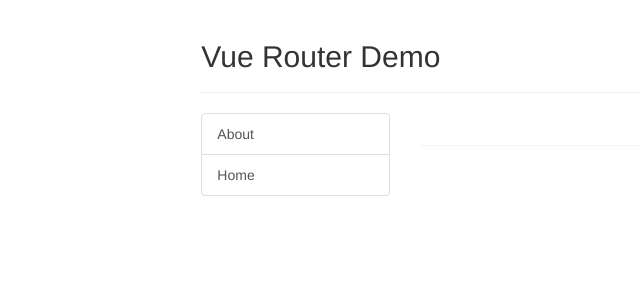
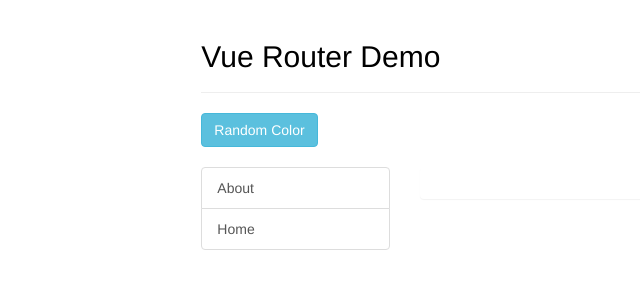
Before and after one commit to Ranran0036/vuePractise, a Vue app: page / in a window 1280 px wide. Shown: the top 300 px of the page, without its empty margins (17-657 px from the left). Built offline with nearby package versions, Linux system fonts and the light colour scheme.

Commit message:
add function : random color

```diff
--- a/src/App.vue
+++ b/src/App.vue
@@ -1,9 +1,12 @@
 <template>
 	<div>
 		<div>
-			<div class="row">
+			<div class="row" style="padding-bottom:20px">
 				<div class="col-xs-offset-2 col-xs-8">
-					<div class="page-header"><h2>Vue Router Demo</h2></div>
+					<div class="page-header">
+						<h2 :style="{color : titleColor}">Vue Router Demo</h2>
+					</div>
+					<button @click="changeTitleColor" type="button" class="btn btn-info">Random Color</button>
 				</div>
 			</div>
 			<div class="row">
@@ -29,5 +32,18 @@
 
 	export default {
 		name : 'App',
+		data() {
+			return {
+				titleColor: '#000'
+			}
+		},
+		methods: {
+			randomColor() {
+				return `#${Math.floor(Math.random() * 0xffffff).toString(16)}`;
+			},
+			changeTitleColor(){
+				this.titleColor = this.randomColor();
+			}
+		},
 	}
 </script>
```
